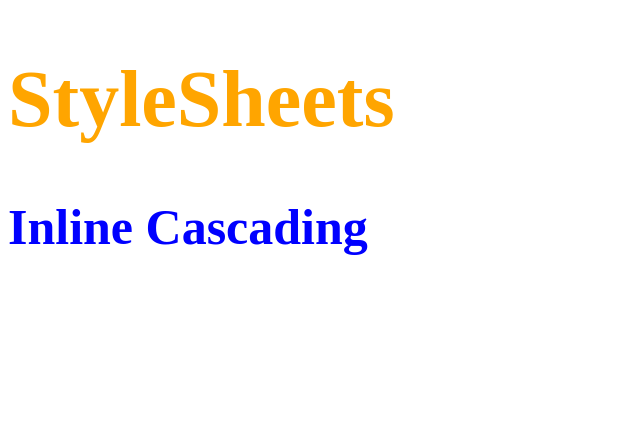
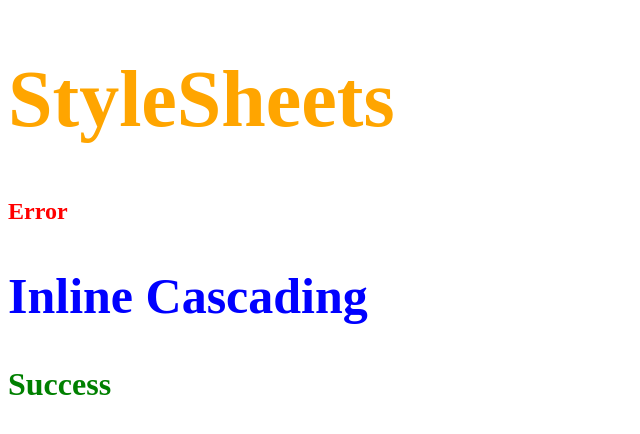
Before and after one commit to Optimus-ged/first_react_app, a React (Create React App) app: page / in a window 1280 px wide. Shown: the top 434 px of the page, without its empty margins (0-640 px from the left). Built offline with nearby package versions, Linux system fonts and the light colour scheme.

Commit message:
Css module used successfully

```diff
--- a/src/react_trainings/App.js
+++ b/src/react_trainings/App.js
@@ -12,6 +12,8 @@ import React, { Component } from "react";
 // import UserGreeting from "./components/UserGreeting";
 import StyleSheet from "./components/CssBasics/StyleSheet";
 import InLine from "./components/CssBasics/InLine";
+import "./components/CssBasics/appStyles.css";
+import style from "./components/CssBasics/appStyles.module.css";
 
 class App extends Component {
   render() {
@@ -34,6 +36,8 @@ class App extends Component {
         {/* <NameList /> */}
         <StyleSheet className={true}/>
         <InLine/>
+        <h1 className={style.success}>Success</h1>
+
       </>
     );
   }
--- a/src/react_trainings/components/CssBasics/InLine.js
+++ b/src/react_trainings/components/CssBasics/InLine.js
@@ -8,6 +8,7 @@ const Heading = {
 const InLine = () => {
   return (
     <>
+      <h2 className="error">Error</h2>
       <h2 style={Heading}>Inline Cascading</h2>
     </>
   );
--- a/src/react_trainings/components/CssBasics/StyleSheet.js
+++ b/src/react_trainings/components/CssBasics/StyleSheet.js
@@ -1,5 +1,5 @@
 import React from "react";
-import "./MyStyle.css";
+import "./myStyle.css";
 
 const StyleSheet = (props) => {
   let className = props.className ? "primary" : "";
--- /dev/null
+++ b/src/react_trainings/components/CssBasics/appStyles.css
@@ -0,0 +1,3 @@
+.error{
+    color: red;
+}
--- /dev/null
+++ b/src/react_trainings/components/CssBasics/appStyles.module.css
@@ -0,0 +1,3 @@
+.success{
+    color : green
+}
```
